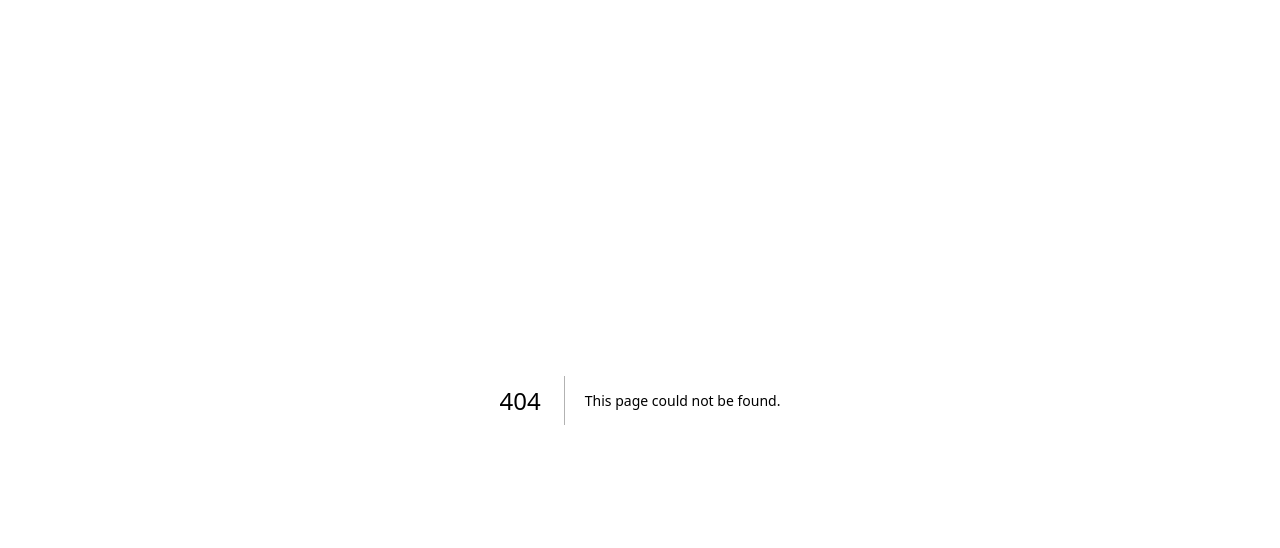
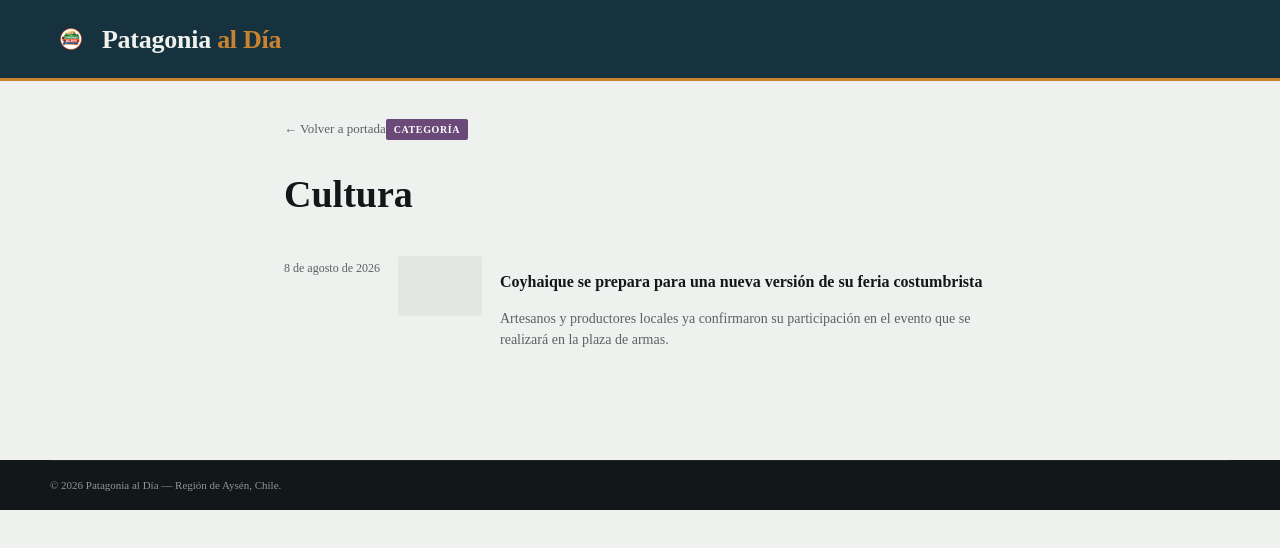
Before and after one commit to pablohernandezmaldonado-cpu/12, a Next.js app: page /categoria/cultura in a window 1280 px wide. Before the commit this address had no page. Shown: the top 548 px of the page. Built offline with nearby package versions, Linux system fonts and the light colour scheme.

Commit message:
Add files via upload

```diff
--- /dev/null
+++ b/app/categoria/[nombre]/page.tsx
@@ -0,0 +1,76 @@
+import Link from "next/link";
+import { notFound } from "next/navigation";
+import { site, noticiaPrincipal, destacadas, ultimasNoticias, categorias } from "../../content";
+import { generarSlug } from "../../../lib/slug";
+import type { Noticia } from "../../../lib/types";
+
+function todasLasNoticias(): Noticia[] {
+  return [noticiaPrincipal, ...destacadas, ...ultimasNoticias];
+}
+
+export default function CategoriaPage({ params }: { params: { nombre: string } }) {
+  const categoria = categorias.find((c) => generarSlug(c.nombre) === params.nombre);
+
+  if (!categoria) {
+    notFound();
+  }
+
+  const noticias = todasLasNoticias().filter((n) => n.categoria === categoria.nombre);
+
+  return (
+    <>
+      <header className="site-header">
+        <div className="wrap header-inner">
+          <Link href="/" className="logo logo-with-img">
+            {/* eslint-disable-next-line @next/next/no-img-element */}
+            <img src="/brand/logo.png" alt={site.nombre} className="logo-img" />
+            <span>
+              Patagonia<span className="accent"> al Día</span>
+            </span>
+          </Link>
+        </div>
+      </header>
+
+      <main className="wrap articulo-wrap">
+        <Link href="/" className="volver-link">
+          ← Volver a portada
+        </Link>
+
+        <span className="tag" style={{ background: categoria.color, marginTop: 6 }}>
+          Categoría
+        </span>
+        <h1 className="articulo-titulo">{categoria.nombre}</h1>
+
+        {noticias.length === 0 ? (
+          <p className="admin-hint" style={{ marginTop: 20 }}>
+            Todavía no hay noticias publicadas en esta categoría.
+          </p>
+        ) : (
+          <div className="list-noticias" style={{ marginTop: 24 }}>
+            {noticias.map((n) => (
+              <Link href={`/noticia/${generarSlug(n.titulo)}`} className="list-item" key={n.titulo}>
+                <span className="meta">{n.fecha}</span>
+                {n.imagenUrl ? (
+                  // eslint-disable-next-line @next/next/no-img-element
+                  <img src={n.imagenUrl} alt={n.titulo} className="list-item-thumb" />
+                ) : (
+                  <div className="list-item-thumb list-item-thumb-empty" />
+                )}
+                <div>
+                  <h3 className="card-title">{n.titulo}</h3>
+                  <p className="card-resumen">{n.resumen || n.bajada}</p>
+                </div>
+              </Link>
+            ))}
+          </div>
+        )}
+      </main>
+
+      <footer className="site-footer">
+        <div className="wrap footer-bottom">
+          © {new Date().getFullYear()} {site.nombre} — {site.region}.
+        </div>
+      </footer>
+    </>
+  );
+}
--- a/app/globals.css
+++ b/app/globals.css
@@ -184,6 +184,43 @@ nav.main-menu a:hover {
   align-items: center;
   gap: 8px;
   white-space: nowrap;
+  text-decoration: none;
+}
+
+.header-right {
+  display: flex;
+  align-items: center;
+  gap: 16px;
+}
+
+.social-icons {
+  display: flex;
+  align-items: center;
+  gap: 10px;
+}
+
+.social-icon-link {
+  color: var(--glaciar);
+  opacity: 0.85;
+  display: flex;
+  align-items: center;
+}
+
+.social-icon-link:hover {
+  opacity: 1;
+  color: var(--coiron);
+}
+
+.footer-social {
+  margin-top: 4px;
+}
+
+.footer-social .social-icon-link {
+  color: var(--glaciar-2);
+}
+
+.footer-social .social-icon-link:hover {
+  color: var(--coiron);
 }
 
 /* ---- Hero: noticia principal + radio ---- */
@@ -348,6 +385,7 @@ nav.main-menu a:hover {
   display: flex;
   align-items: center;
   gap: 10px;
+  text-decoration: none;
   justify-content: center;
 }
 
--- a/content/site.json
+++ b/content/site.json
@@ -17,8 +17,7 @@
     "titulo": "Avanzan trabajos en la Carretera Austral tras las últimas lluvias en Aysén",
     "bajada": "Vialidad informó que los tramos afectados entre Coyhaique y Puerto Aysén quedarán habilitados durante la semana, restableciendo el tránsito normal.",
     "fecha": "11 de agosto de 2026",
-    "imagenAlt": "Carretera Austral en la Región de Aysén",
-    "imagenUrl": "/uploads/noticias/1786579111407-3g8ag4-file-00000000a3f861f78e5831c9479c1f6c.png"
+    "imagenAlt": "Carretera Austral en la Región de Aysén"
   },
   "destacadas": [
     {
@@ -71,99 +70,31 @@
     }
   ],
   "categorias": [
-    {
-      "nombre": "Regional",
-      "color": "#2F4B3C"
-    },
-    {
-      "nombre": "Policial",
-      "color": "#7A342A"
-    },
-    {
-      "nombre": "Política",
-      "color": "#1B3A4B"
-    },
-    {
-      "nombre": "Deportes",
-      "color": "#C9832F"
-    },
-    {
-      "nombre": "Económica",
-      "color": "#4A4E52"
-    },
-    {
-      "nombre": "Cultura",
-      "color": "#6B4A7A"
-    },
-    {
-      "nombre": "Salud",
-      "color": "#2F6B5E"
-    }
+    { "nombre": "Regional", "color": "#2F4B3C" },
+    { "nombre": "Policial", "color": "#7A342A" },
+    { "nombre": "Política", "color": "#1B3A4B" },
+    { "nombre": "Deportes", "color": "#C9832F" },
+    { "nombre": "Económica", "color": "#4A4E52" },
+    { "nombre": "Cultura", "color": "#6B4A7A" },
+    { "nombre": "Salud", "color": "#2F6B5E" }
   ],
   "menu": [
-    {
-      "nombre": "Inicio",
-      "href": "#"
-    },
-    {
-      "nombre": "Regional",
-      "href": "#"
-    },
-    {
-      "nombre": "Policial",
-      "href": "#"
-    },
-    {
-      "nombre": "Política",
-      "href": "#"
-    },
-    {
-      "nombre": "Deportes",
-      "href": "#"
-    },
-    {
-      "nombre": "Económica",
-      "href": "#"
-    },
-    {
-      "nombre": "Cultura",
-      "href": "#"
-    },
-    {
-      "nombre": "Programación",
-      "href": "#"
-    },
-    {
-      "nombre": "Contacto",
-      "href": "#"
-    }
+    { "nombre": "Inicio", "href": "#" },
+    { "nombre": "Regional", "href": "#" },
+    { "nombre": "Policial", "href": "#" },
+    { "nombre": "Política", "href": "#" },
+    { "nombre": "Deportes", "href": "#" },
+    { "nombre": "Económica", "href": "#" },
+    { "nombre": "Cultura", "href": "#" },
+    { "nombre": "Programación", "href": "#" },
+    { "nombre": "Contacto", "href": "#" }
   ],
   "publicidad": [],
   "streamingCanales": [
-    {
-      "id": "canal-1",
-      "titulo": "Canal 1",
-      "url": "",
-      "logoUrl": ""
-    },
-    {
-      "id": "canal-2",
-      "titulo": "Canal 2",
-      "url": "",
-      "logoUrl": ""
-    },
-    {
-      "id": "canal-3",
-      "titulo": "Canal 3",
-      "url": "",
-      "logoUrl": ""
-    },
-    {
-      "id": "canal-4",
-      "titulo": "Canal 4",
-      "url": "",
-      "logoUrl": ""
-    }
+    { "id": "canal-1", "titulo": "Canal 1", "url": "", "logoUrl": "" },
+    { "id": "canal-2", "titulo": "Canal 2", "url": "", "logoUrl": "" },
+    { "id": "canal-3", "titulo": "Canal 3", "url": "", "logoUrl": "" },
+    { "id": "canal-4", "titulo": "Canal 4", "url": "", "logoUrl": "" }
   ],
   "contacto": {
     "direccion": "Coyhaique, Región de Aysén, Chile",
```
Also changed, not shown: app/components/SocialIcons.tsx (added, +73 -0 lines), app/page.tsx (+43 -18 lines), app/programacion/page.tsx (added, +37 -0 lines).
